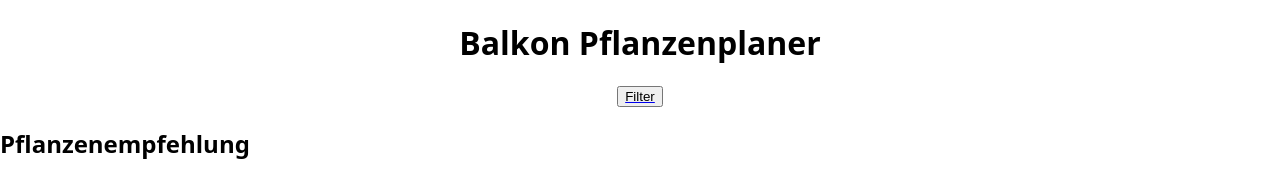
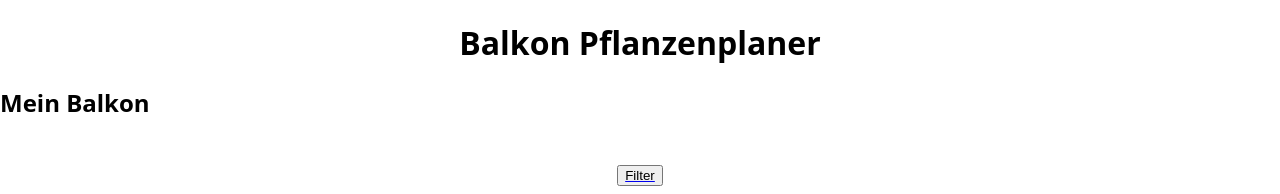
Before and after one commit to M-Bohmann/capstone-project, a Next.js app: page /balcony-planner in a window 1280 px wide. Shown: the top 194 px of the page. Built offline with nearby package versions, Linux system fonts and the light colour scheme.

Commit message:
add MyBalconyPlants component to the page

```diff
--- a/pages/balcony-planner/index.js
+++ b/pages/balcony-planner/index.js
@@ -2,6 +2,7 @@ import FilteredPlantsList from "@/components/FilteredPlantsList";
 import Link from "next/link";
 import { useStore } from "../_app";
 import styled from "styled-components";
+import MyBalconyPlants from "@/components/MyBalconyPlants";
 
 export default function BalconyPlantsPlanner() {
   const plantList = useStore((state) => state.plantList);
@@ -9,6 +10,8 @@ export default function BalconyPlantsPlanner() {
   return (
     <>
       <StyledHeading>Balkon Pflanzenplaner</StyledHeading>
+      <h2>Mein Balkon</h2>
+      <MyBalconyPlants />
       <StyledLink href="/balcony-planner/filter">
         <button>Filter</button>
       </StyledLink>
```
